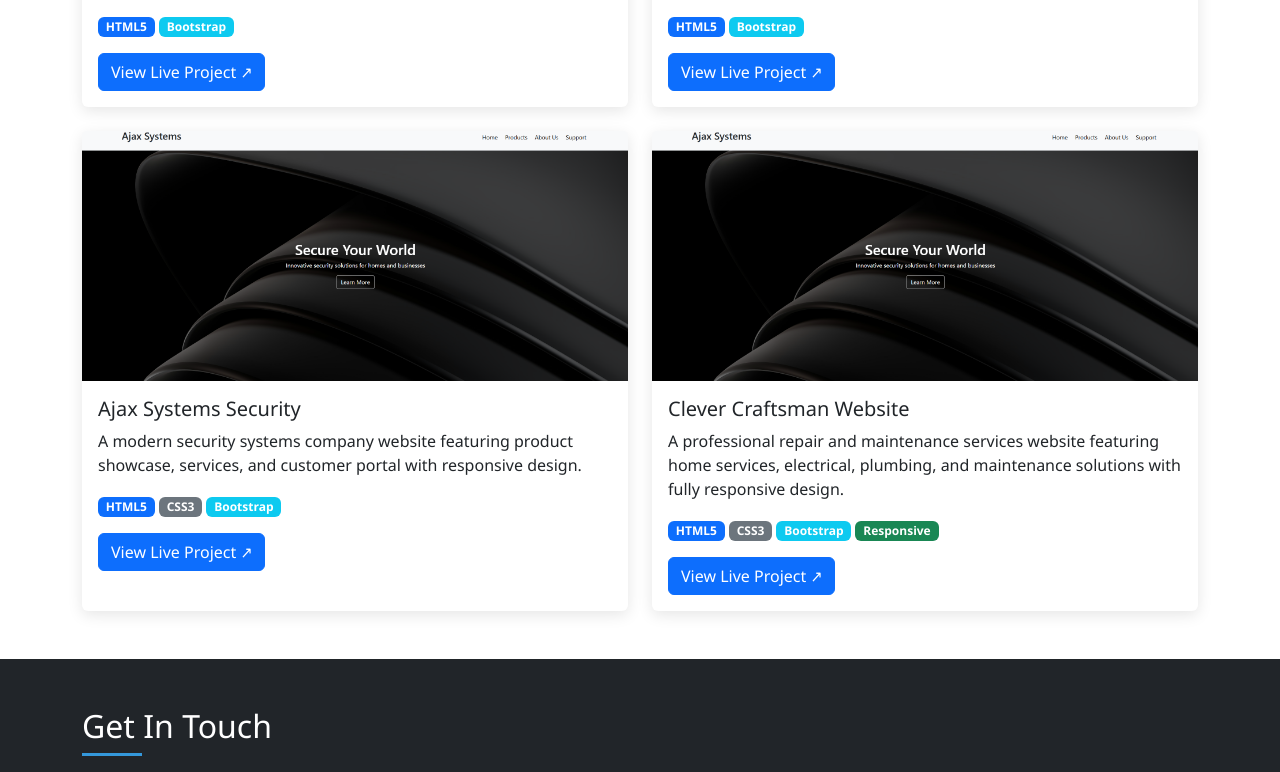
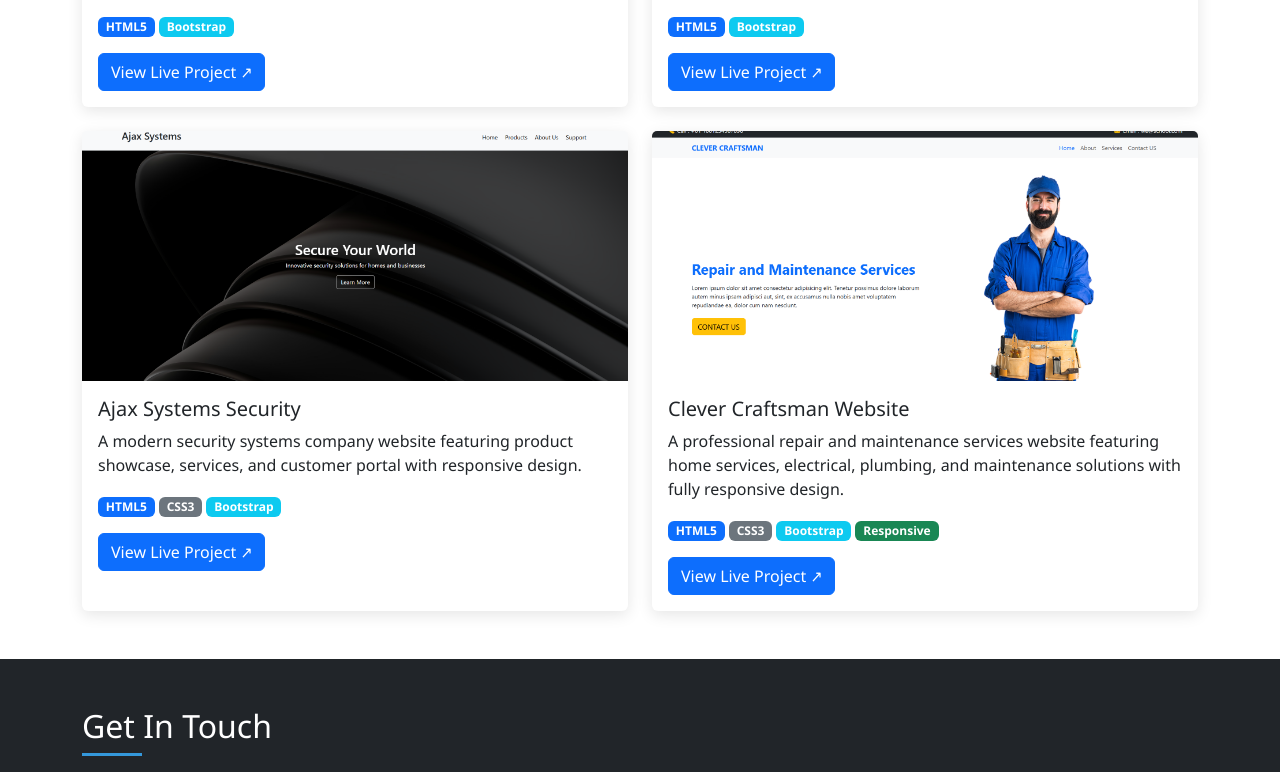
Before and after one commit to Abdullrhman-Ahmed/Portfolio, a plain HTML site: page index.html in a window 1280 px wide. Shown: the part 2306-3078 px from the top of the page. Drawn offline with nearby package versions, Linux system fonts and the light colour scheme.

Commit message:
Update index.html

```diff
--- a/index.html
+++ b/index.html
@@ -313,7 +313,7 @@
                 </div>
                 <div class="col-lg-6">
     <div class="project-card card h-100">
-        <img src="./images/AjaxSystem.png" class="card-img-top" alt="Clever Craftsman Website"
+        <img src="./images/لقطة الشاشة 2025-11-28 223329.png" class="card-img-top" alt="Clever Craftsman Website"
             style="height: 250px; object-fit: cover;">
         <div class="card-body">
             <h5 class="card-title">Clever Craftsman Website</h5>
```
